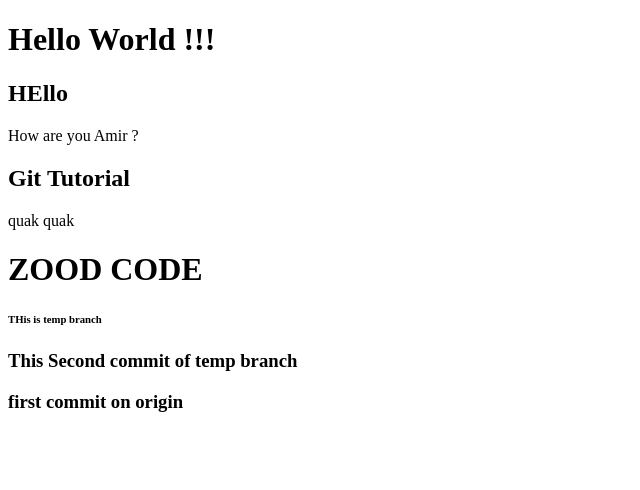
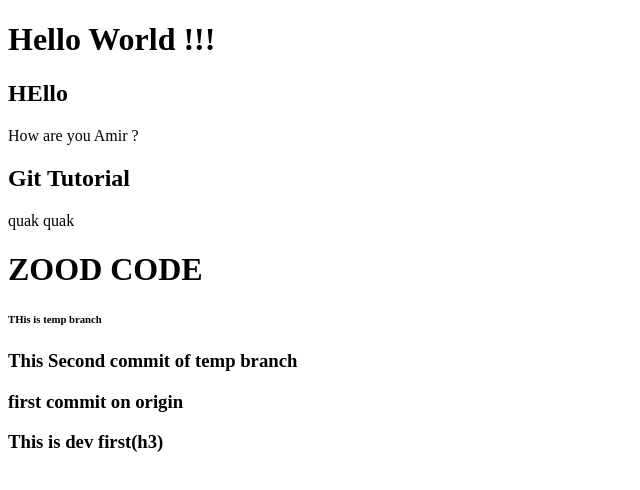
Before and after one commit to Amirpakofficial/animated-doodle, a plain HTML site: page index.html in a window 1280 px wide. Shown: the whole page, without its empty margins (0-640 px from the left). Drawn offline with Linux system fonts and the light colour scheme.

Commit message:
add h3 to dev

```diff
--- a/index.html
+++ b/index.html
@@ -15,5 +15,6 @@
     <h6>THis is temp branch</h6>
     <h3>This Second commit of temp branch</h3>
     <h3>first commit on origin</h3>
+    <h3>This is dev first(h3)</h3>
 </body>
 </html>
```
